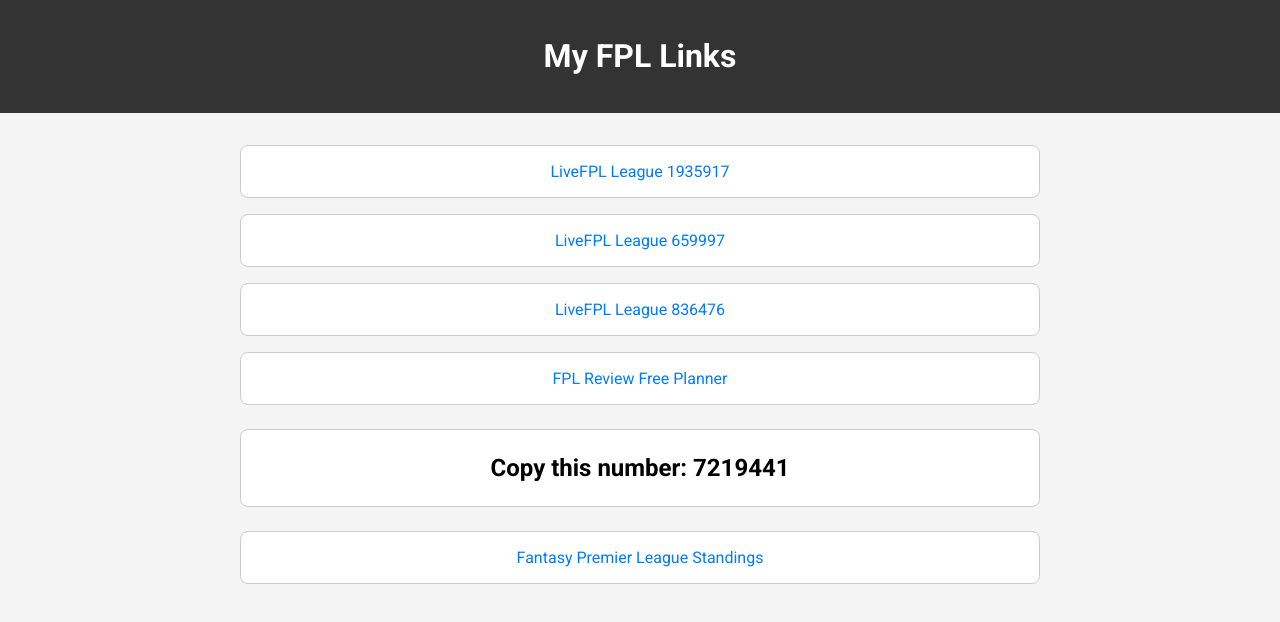
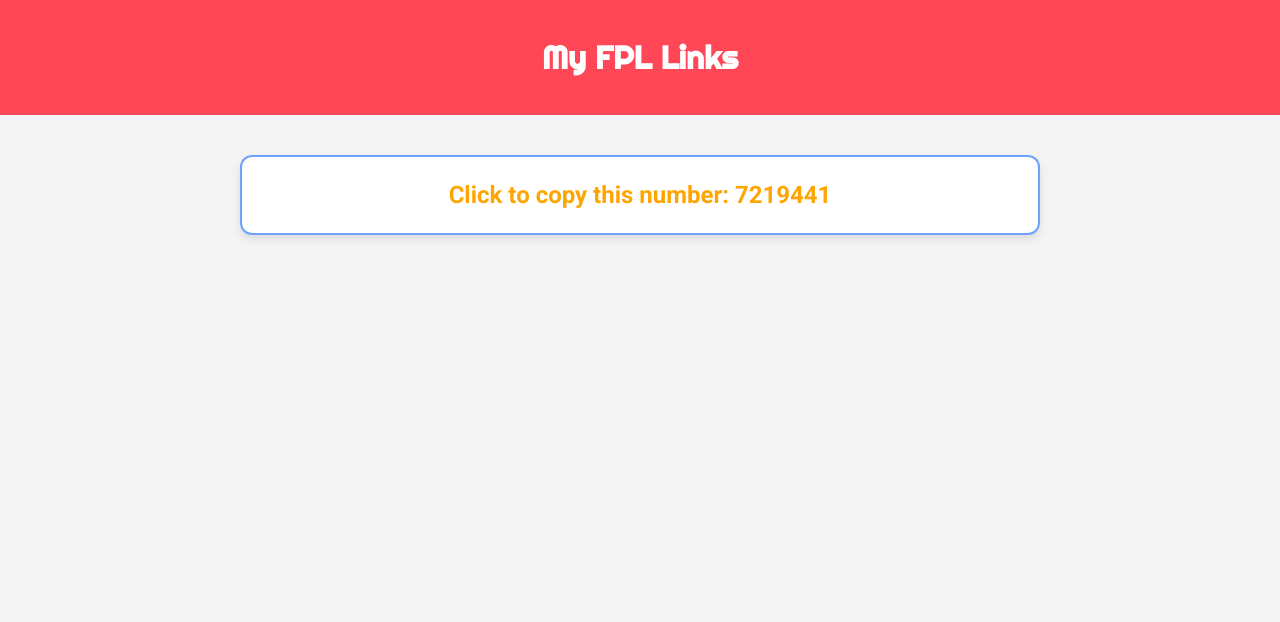
Before and after one commit to alisoncooperweb/alisoncooperweb.github.io, a plain HTML site: page fpl.htm in a window 1280 px wide. Drawn offline with Linux system fonts and the light colour scheme.

Commit message:
Update fpl.htm

```diff
--- a/fpl.htm
+++ b/fpl.htm
@@ -2,7 +2,7 @@
 <html>
 <head>
   <meta name="robots" content="noindex, nofollow">
-  <link href="https://fonts.googleapis.com/css2?family=Roboto:wght@300;400;700&display=swap" rel="stylesheet">
+  <link href="https://fonts.googleapis.com/css2?family=Roboto:wght@300;400;700&family=Righteous&display=swap" rel="stylesheet">
   <title>My FPL Links</title>
   <style>
     body {
@@ -12,10 +12,11 @@
       padding: 0;
     }
     header {
-      background-color: #333;
+      background-color: #ff4757;
       color: white;
       padding: 1em;
       text-align: center;
+      font-family: 'Righteous', cursive;
     }
     .container {
       max-width: 800px;
@@ -24,15 +25,22 @@
     }
     .link-box {
       background-color: #fff;
-      border: 1px solid #ccc;
+      border: 2px solid #70a1ff;
       padding: 1em;
       margin: 1em 0;
-      border-radius: 8px;
+      border-radius: 12px;
       text-align: center;
+      box-shadow: 0 4px 8px rgba(0, 0, 0, 0.1);
+      transition: transform 0.3s ease, box-shadow 0.3s ease;
+    }
+    .link-box:hover {
+      transform: translateY(-5px);
+      box-shadow: 0 6px 12px rgba(0, 0, 0, 0.15);
     }
     .link-box a {
-      color: #007BFF;
+      color: #2ed573;
       text-decoration: none;
+      font-weight: 500;
     }
     .link-box a:hover {
       text-decoration: underline;
@@ -40,6 +48,11 @@
     .special-number {
       font-size: 24px;
       font-weight: 700;
+      cursor: pointer;
+      color: #ffa502;
+    }
+    .special-number:hover {
+      color: #ff6348;
     }
   </style>
 </head>
@@ -50,25 +63,22 @@
   </header>
 
   <div class="container">
-    <div class="link-box">
-      <a href="https://www.livefpl.net/leagues/1935917" target="_self">LiveFPL League 1935917</a>
+    <!-- Existing link boxes -->
+    <div class="link-box special-number" onclick="copyNumber('7219441')">
+      Click to copy this number: 7219441
     </div>
-    <div class="link-box">
-      <a href="https://www.livefpl.net/leagues/659997" target="_blank">LiveFPL League 659997</a>
-    </div>
-    <div class="link-box">
-      <a href="https://www.livefpl.net/leagues/836476" target="_blank">LiveFPL League 836476</a>
-    </div>
-    <div class="link-box">
-      <a href="https://fplreview.com/free-planner/#teamProjections" target="_blank">FPL Review Free Planner</a>
-    </div>
-    <div class="link-box special-number">
-      Copy this number: 7219441
-    </div>
-    <div class="link-box">
-      <a href="https://fantasy.premierleague.com/leagues/1935917/standings/c" target="_blank">Fantasy Premier League Standings</a>
-    </div>
+    <!-- Existing link boxes -->
   </div>
+
+  <script>
+    function copyNumber(number) {
+      navigator.clipboard.writeText(number).then(() => {
+        alert('Number copied to clipboard!');
+      }).catch(err => {
+        console.error('Could not copy number: ', err);
+      });
+    }
+  </script>
 
 </body>
 </html>
```
